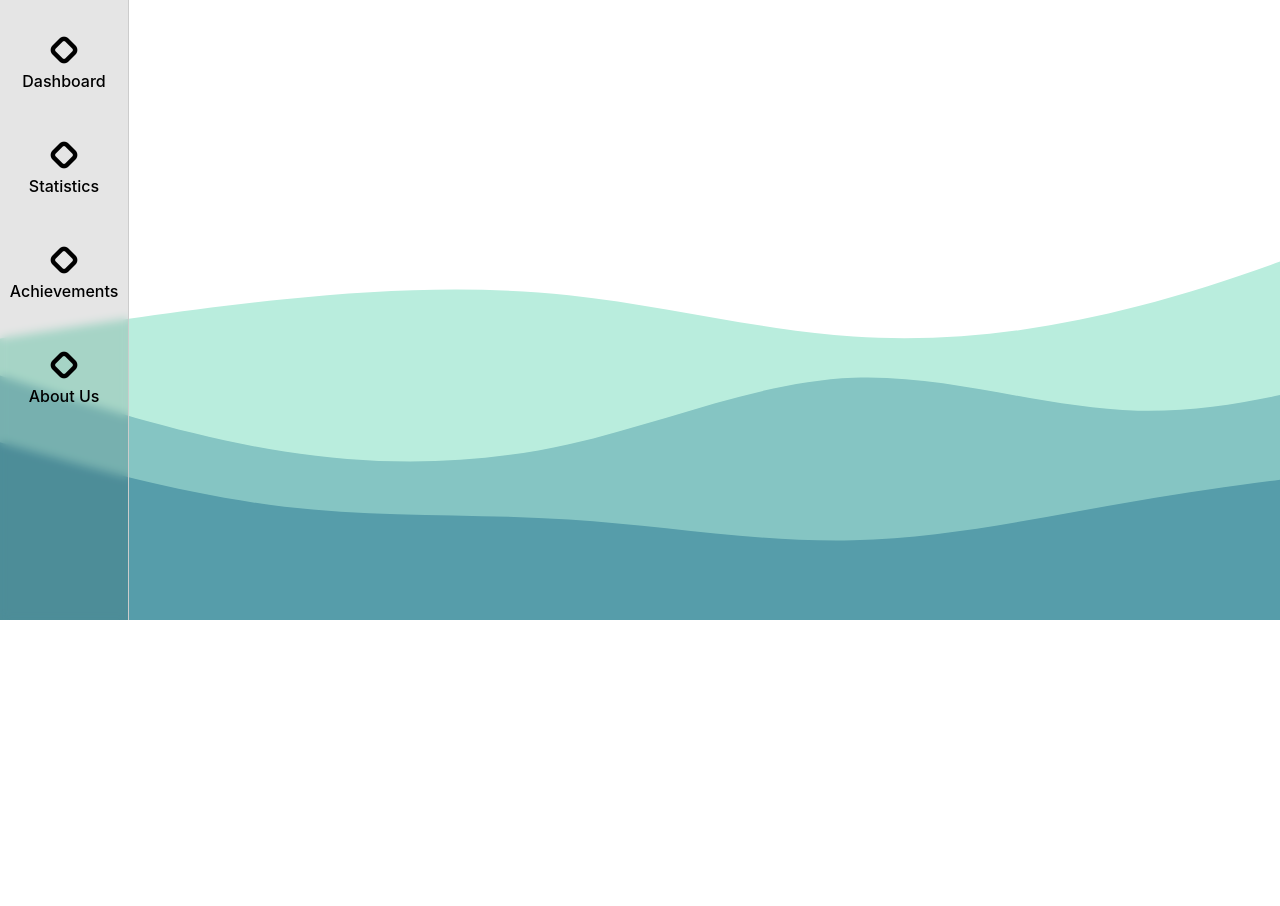
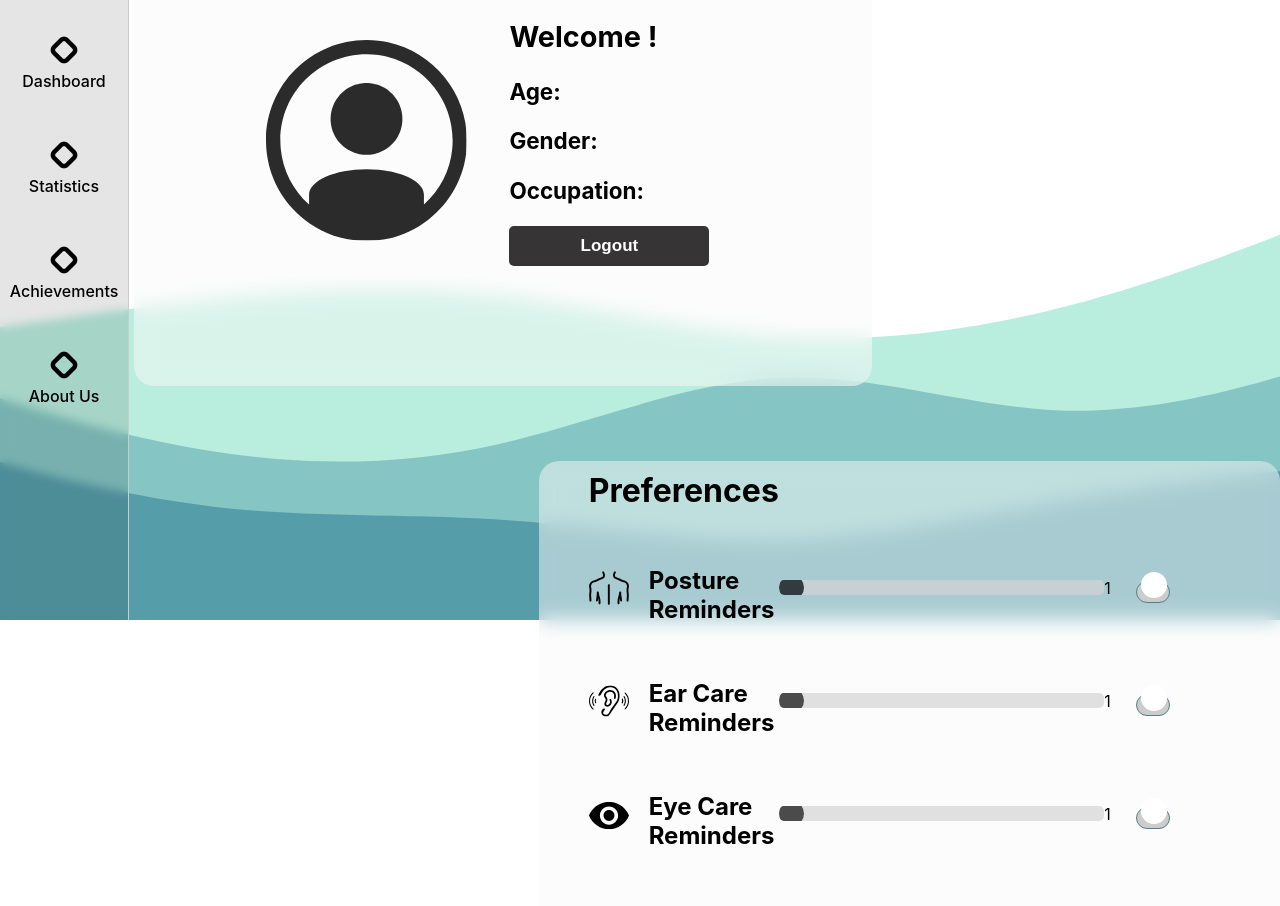
Before and after one commit to Rajat255/GeekFixx-ReactApp, a React (Create React App) app: page /dashboard in a window 1280 px wide. Shown: the part 180-1086 px from the top of the page. Before the commit the page ends 800 px from the top, so only its background shows below. Built offline with nearby package versions, Linux system fonts and the light colour scheme.

Commit message:
modify files

```diff
--- a/src/App.js
+++ b/src/App.js
@@ -5,7 +5,7 @@ import Dashboard from "./pages/Dashboard.js"
 import Statistics from "./pages/Statistics.js";
 import Achievements from './pages/Achievements.js';
 import About from "./pages/About.js";
-import {BrowserRouter, Routes, Route} from "react-router-dom";
+import {BrowserRouter, Routes, Router, Route} from "react-router-dom";
 
 const App = () => {
   return (
--- /dev/null
+++ b/src/css/dashboard.css
@@ -0,0 +1,208 @@
+/* User details styles */
+
+.user-details {
+     display: flex;
+     flex-direction: row;
+     justify-content: space-between;
+     align-items: center;
+     margin-top: 4.68rem;
+     margin-left: 10.5%;
+     width: 42%;
+     padding-left: 3rem;
+     padding-right: 3rem;
+}
+
+.user-details,
+.preferences {
+     background-color: rgba(250,
+               250,
+               250,
+               0.5);
+     /* set the background color with an alpha value to create transparency */
+     padding: 6.25rem;
+     /* add some padding to the section */
+     border-radius: 20px;
+     /* add rounded corners to the section */
+     backdrop-filter: blur(10px);
+     /* add a blur effect to the background */
+}
+
+.user-image {
+     margin-right: 10px;
+     padding: 2rem;
+}
+
+#user-info {
+     flex-grow: 1;
+     font-size: 1.2rem;
+}
+
+.user-details p {
+     margin: 5px 0;
+     padding: 15px;
+     font-size: 17px;
+     font-weight: 500;
+}
+
+.form-group button {
+     background-color: #363434;
+     color: white;
+     border: none;
+     padding: 10px 20px;
+     border-radius: 5px;
+     font-size: 17px;
+     font-weight: 600;
+     cursor: pointer;
+     transition: background-color 0.2s ease-in-out;
+     margin-bottom: 20px;
+     width: 10rem;
+}
+
+.form-group button:hover {
+     background-color: #535352;
+}
+
+.form-group button:active {
+     background-color: rgb(220, 220, 220);
+}
+
+/* Preferences styles */
+
+.preferences {
+     float: right;
+     padding-top: 10px;
+     padding-bottom: 10px;
+     padding-left: 50px;
+     width: 46.2%;
+     margin-top: 4.68rem;
+     margin-left: 0.75%;
+
+     border-radius: 20px;
+}
+
+.preference-item {
+     display: flex;
+     align-items: center;
+}
+
+.preference-icon {
+     height: 35px;
+     margin-right: 12px;
+}
+
+.preferences h2 {
+     margin-top: 20px;
+     margin-bottom: 5px;
+}
+
+/* CSS for toggles */
+.toggle-switch {
+     position: relative;
+     display: inline-block;
+     width: 74px;
+     height: 34px;
+}
+
+.toggle-switch input {
+     opacity: 0;
+     width: 0;
+     height: 0;
+}
+
+.slide {
+     position: absolute;
+     cursor: pointer;
+     top: 0;
+     left: 0;
+     right: 0;
+     bottom: 0;
+     background-color: #ccc;
+     -webkit-transition: 0.4s;
+     transition: 0.4s;
+}
+
+.slide:before {
+     position: absolute;
+     content: "";
+     height: 26px;
+     width: 26px;
+     left: 4px;
+     bottom: 4px;
+     background-color: white;
+     -webkit-transition: 0.4s;
+     transition: 0.4s;
+}
+
+input:checked+.slide {
+     background-color: #292a2a;
+}
+
+input:focus+.slide {
+     box-shadow: 0 0 1px #2196f3;
+}
+
+input:checked+.slide:before {
+     -webkit-transform: translateX(26px);
+     -ms-transform: translateX(26px);
+     transform: translateX(26px);
+}
+
+/* Rounded sliders */
+.slide.round {
+     border-radius: 34px;
+}
+
+.slide.round:before {
+     border-radius: 50%;
+}
+
+/* Styling for the toggle container */
+.preference-item {
+     display: flex;
+     align-items: center;
+     padding: 15px 0;
+}
+
+.preference-icon {
+     height: 40px;
+     width: 40px;
+     margin-right: 20px;
+}
+
+.slider {
+     -webkit-appearance: none;
+     width: 75%;
+     height: 15px;
+     border-radius: 5px;
+     background: #d4d4d4;
+     outline: none;
+     opacity: 0.7;
+     -webkit-transition: 0.2s;
+     transition: opacity 0.2s;
+}
+
+.slider-value {
+     margin-right: 15px;
+}
+
+.slider:hover {
+     opacity: 1;
+}
+
+.slider::-webkit-slider-thumb {
+     -webkit-appearance: none;
+     appearance: none;
+     width: 25px;
+     height: 25px;
+     border-radius: 50%;
+     background: #000000;
+     cursor: pointer;
+}
+
+.slider::-moz-range-thumb {
+     width: 25px;
+     height: 25px;
+     border-radius: 50%;
+     background: #000000;
+     cursor: pointer;
+}
--- a/src/pages/Dashboard.js
+++ b/src/pages/Dashboard.js
@@ -1,12 +1,104 @@
-import React from 'react'
-import Navbar from '../components/Navbar'
-import Header from '../components/Header'
+import React from 'react';
+import "../css/dashboard.css";
+import Navbar from '../components/Navbar';
+import Header from '../components/Header';
 
 function Dashboard() {
+    let name = localStorage.getItem("name");
+    let age = localStorage.getItem("age");
+    let occupation = localStorage.getItem("occupation");
+    let gender = localStorage.getItem("gender")
+
     return (
         <>
-        <Header/>
-        <Navbar/>
+            <Header />
+            <Navbar />
+            <div className="dashboard-container">
+                <div class="user-details">
+
+                    <img src="/images/id.svg" alt="user-image" class="user-image" />
+                    <div id="user-info">
+                        <h2>Welcome {name}!</h2>
+                        <h3>Age: {age}</h3>
+                        <h3>Gender: {gender}</h3>
+                        <h3>Occupation: {occupation}</h3>
+                        <div class="form-group">
+                            <button type="button" id="logout" alt="Logout">Logout</button>
+                        </div>
+                    </div>
+                </div>
+
+                <div class="preferences">
+                    <h1>Preferences</h1>
+                    <div class="preference-item">
+                        <img src="/images/back.svg" alt="Posture icon" class="preference-icon" />
+                        <h2 style={{ width: "30%" }}>Posture Reminders</h2>
+                        <input type="range" min="1" max="60" value="1" class="slider" id="myRange1" oninput="updateValue1()" />
+                        <span id="slider-value1" class="slider-value">1</span>
+                        <label class="toggle-switch">
+                            <input type="checkbox" />
+                            <span class="slide round"></span>
+                        </label>
+
+                    </div>
+
+                    <div class="preference-item">
+                        <img src="/images/ear.svg" alt="Ear icon" class="preference-icon" />
+                        <h2 style={{ width: "30%" }}>Ear Care Reminders</h2>
+                        <input type="range" min="1" max="60" value="1" class="slider" id="myRange2" oninput="updateValue2()" />
+                        <span id="slider-value2" class="slider-value">1</span>
+                        <label class="toggle-switch">
+                            <input type="checkbox" id="earphonesToggle" onchange="setEarphoneReminder()" />
+                            <span class="slide round"></span>
+                        </label>
+                    </div>
+
+                    <div class="preference-item">
+                        <img src="/images/eye.svg" alt="Eye icon" class="preference-icon" />
+                        <h2 style={{ width: "30%" }}>Eye Care Reminders</h2>
+                        <input type="range" min="1" max="60" value="1" class="slider" id="myRange3" oninput="updateValue3()" />
+                        <span id="slider-value3" class="slider-value">1</span>
+                        <label class="toggle-switch">
+                            <input type="checkbox" id="eyeToggle" onclick="setEyeReminder()" />
+                            <span class="slide round"></span>
+                        </label>
+                    </div>
+
+                    <div class="preference-item">
+                        <img src="/images/stress.svg" alt="Video icon" class="preference-icon" />
+                        <h2 style={{ width: "30%" }}>Distracting Videos</h2>
+                        <input type="range" min="1" max="60" value="1" class="slider" id="myRange4" oninput="updateValue4()" />
+                        <span id="slider-value4" class="slider-value">1</span>
+                        <label class="toggle-switch">
+                            <input type="checkbox" id="videoToggle" onchange="distractingVideo()" />
+                            <span class="slide round"></span>
+                        </label>
+                    </div>
+
+                    <div class="preference-item">
+                        <img src="/images/battery.svg" alt="battery icon" class="preference-icon" />
+                        <h2 style={{ width: "30%" }}>Charging Reminders</h2>
+                        <input type="range" min="1" max="100" value="1" class="slider" id="myRange5" oninput="updateValue5()" />
+                        <span id="slider-value5" class="slider-value">1</span>
+                        <label class="toggle-switch">
+                            <input type="checkbox" id="chargeToggle" onchange="checkBatteryStatus()" />
+                            <span class="slide round"></span>
+                        </label>
+                    </div>
+
+                    <div class="preference-item">
+                        <img src="/images/water.svg" alt="Video icon" class="preference-icon" />
+                        <h2 style={{ width: "30%" }}>Water Reminders</h2>
+                        <input type="range" min="1" max="100" value="1" class="slider" id="myRange6" oninput="updateValue6()" />
+                        <span id="slider-value6" class="slider-value">1</span>
+                        <label class="toggle-switch">
+                            <input type="checkbox" id="waterToggle" onclick="setWaterReminder()" />
+                            <span class="slide round"></span>
+                        </label>
+
+                    </div>
+                </div>
+            </div>
         </>
     )
 }
--- a/src/pages/Form.js
+++ b/src/pages/Form.js
@@ -1,59 +1,79 @@
 import React, { useState } from 'react';
-import "../css/form.css"
-import { Link } from 'react-router-dom';
+import "../css/form.css";
+import { Link, useHistory } from 'react-router-dom';
 
 function Form() {
     const [name, setName] = useState('');
     const [age, setAge] = useState('');
     const [occupation, setOccupation] = useState('');
+    const [gender, setGender] = useState('');
+
+
+    const inputHandler = (e) => {
+        const { name, value } = e.target;
+        localStorage.setItem(name, value);
+        if (name === "name") {
+            setName(value);
+        } else if (name === "age") {
+            setAge(value);
+        } else if (name === "occupation") {
+            setOccupation(value);
+        } else if (name === "gender") {
+            setGender(value);
+        }
+    };
+
+
+    const clickHandler = (e) => {
+        e.preventDefault();
+    };
 
     const handleSubmit = (event) => {
         event.preventDefault();
-        console.log(`Name: ${name}, Age: ${age}, Occupation: ${occupation}`);
     }
 
     return (
         <>
             <header>
-                <span style={{fontSize:"38px"}}>Welcome to Geekifixx -</span>
-                <span style={{fontSize:"32px"}}> Your Wellness Fix</span>
+                <span style={{ fontSize: "38px" }}>Welcome to Geekifixx -</span>
+                <span style={{ fontSize: "32px" }}> Your Wellness Fix</span>
             </header>
             <div class="form-container">
                 <div class="form-image">
                     <img src="/images/boy.svg" alt="Illustration of a boy" id='boy-image' />
                 </div>
-                <form id="login-form" action="dashboard.html">
+                <form id="login-form" action="dashboard.html" name="formData" onSubmit={clickHandler}>
                     <div class="form-group">
-                        <label for="name">Name: </label>
-                        <input type="text" id="name" name="name" placeholder="Enter your name" class="form-control" required />
+                        <label htmlFor="nasplaySelectedOptme">Name: </label>
+                        <input type="text" id="name" value={name} placeholder="Enter your name" class="form-control" onChange={inputHandler} required />
                     </div>
 
                     <div class="form-group">
-                        <label for="age">Age:</label>
-                        <input type="number" id="age" name="age" class="form-control" placeholder="Enter your age (in years)" min="18" max="120" required />
+                        <label htmlFor="age">Age:</label>
+                        <input type="number" id="age" name="age" class="form-control" placeholder="Enter your age (in years)" min="18" max="120" value={age} onChange={inputHandler} required />
                     </div>
 
                     <label for="gender">Gender:</label>
                     <div class="radio-options">
                         <div class="floatBlock">
-                            <label for="male" id="male">Male</label>
-                            <input type="radio" name="gender" value="male" />
+                            <label htmlFor="male">Male</label>
+                            <input type="radio" name="gender" value="Male" onChange={inputHandler} />
                         </div>
 
                         <div class="floatBlock">
-                            <label for="female" id="female">Female</label>
-                            <input type="radio" name="gender" value="female" />
+                            <label htmlFor="female">Female</label>
+                            <input type="radio" name="gender" value="Female" onChange={inputHandler} />
                         </div>
                     </div>
 
                     <div class="form-group">
-                        <label for="occupation">Occupation:</label>
-                        <input type="text" id="occupation" name="occupation" placeholder="Enter your occupation" class="form-control" required />
+                        <label htmlFor="occupation">Occupation:</label>
+                        <input type="text" id="occupation" name="occupation" placeholder="Enter your occupation" class="form-control" value={occupation} onChange={inputHandler} required />
                     </div>
 
                     <div class="form-group">
                         <Link to={"/dashboard"}>
-                        <button type="submit" id="submit" alt="Submit">Submit</button>
+                            <button type="submit" id="submit" alt="Submit" onSubmit={handleSubmit}>Submit</button>
                         </Link>
                     </div>
                 </form>
```
